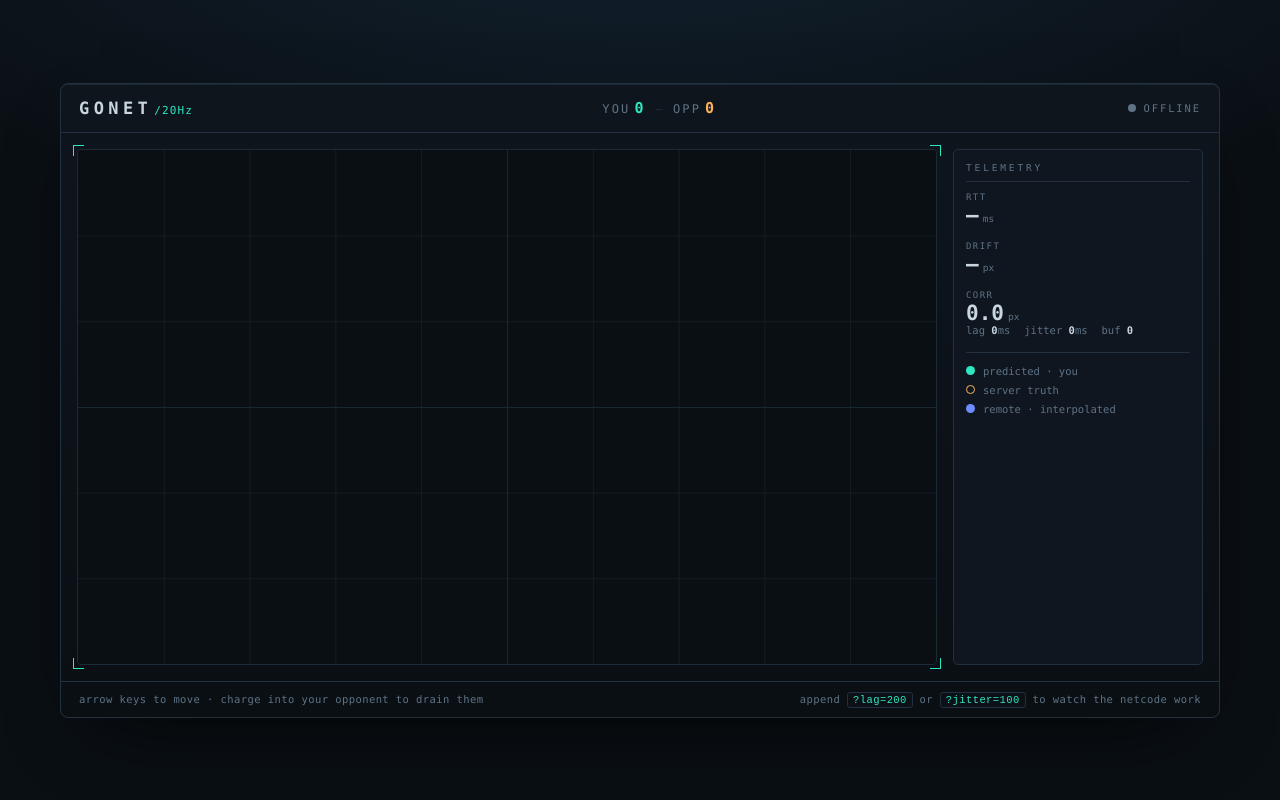
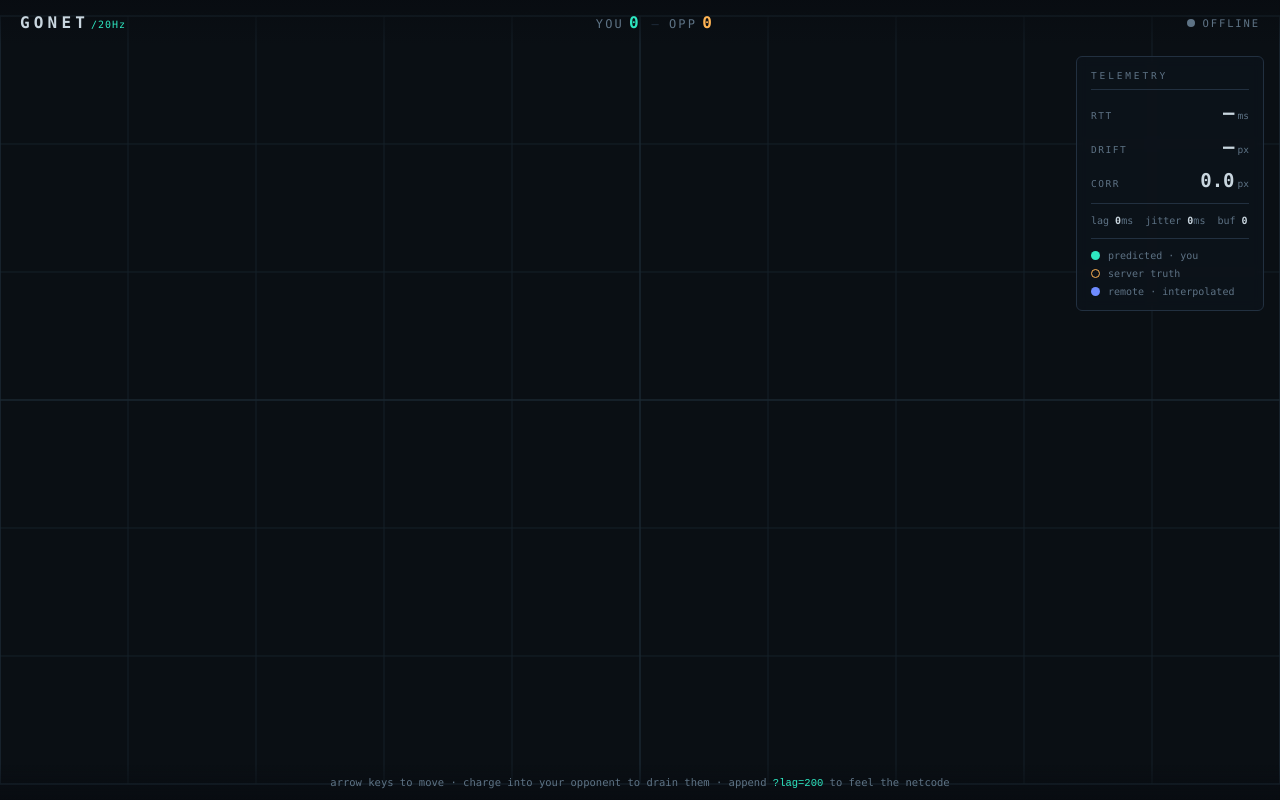
Before and after one commit to Antrikshgwal/Gonet, a plain HTML site: page client/index.html in a window 1280 px wide. Drawn offline with Linux system fonts and the light colour scheme.

Commit message:
Client: UI changes

```diff
--- a/client/index.html
+++ b/client/index.html
@@ -12,120 +12,76 @@
       --mono: ui-monospace, "JetBrains Mono", "SF Mono", "Cascadia Code", Menlo, Consolas, monospace;
     }
     * { box-sizing: border-box; }
-    body {
-      margin: 0; min-height: 100vh; padding: 28px 20px;
-      background: radial-gradient(120% 80% at 50% -15%, #122230 0%, #0A0F14 58%);
-      color: var(--ink); font-family: var(--mono);
-      font-variant-numeric: tabular-nums;
-      display: grid; place-items: center;
-      -webkit-font-smoothing: antialiased;
-    }
-    .instrument {
-      width: 100%; max-width: 1160px;
-      border: 1px solid var(--hair); border-radius: 8px;
-      background: linear-gradient(180deg, #0E151D, #0A0F14);
-      box-shadow: 0 30px 80px -40px #000, inset 0 1px 0 #1b2733;
-    }
+    html, body { height: 100%; margin: 0; overflow: hidden; }
+    body { background: var(--scope); color: var(--ink); font-family: var(--mono); font-variant-numeric: tabular-nums; -webkit-font-smoothing: antialiased; }
+    #game { position: fixed; inset: 0; width: 100%; height: 100%; display: block; background: var(--scope); }
 
-    /* ── header ─────────────────────────────────────────── */
-    .head {
-      display: flex; align-items: center; justify-content: space-between;
-      gap: 16px; flex-wrap: wrap;
-      padding: 14px 18px; border-bottom: 1px solid var(--hair);
-    }
-    .brand { font-size: 17px; font-weight: 700; letter-spacing: .26em; }
-    .brand .unit { color: var(--you); font-weight: 500; font-size: 11px; letter-spacing: .1em; margin-left: 2px; }
+    .hud { position: fixed; z-index: 2; }
+
+    /* top bar */
+    .bar { top: 0; left: 0; right: 0; display: flex; align-items: center; justify-content: space-between;
+      gap: 16px; padding: 13px 20px; background: linear-gradient(180deg, rgba(8,12,17,.82), rgba(8,12,17,0)); }
+    .brand { font-size: 16px; font-weight: 700; letter-spacing: .26em; }
+    .brand a { color: inherit; text-decoration: none; }
+    .brand .unit { color: var(--you); font-weight: 500; font-size: 10px; letter-spacing: .1em; margin-left: 2px; }
     .score { font-size: 12px; letter-spacing: .18em; color: var(--dim); }
-    .score b { font-size: 15px; font-weight: 700; letter-spacing: 0; margin: 0 4px; }
-    .score .sc-you { color: var(--you); }
-    .score .sc-opp { color: var(--srv); }
+    .score b { font-size: 16px; font-weight: 700; letter-spacing: 0; margin: 0 5px; }
+    .score .sc-you { color: var(--you); } .score .sc-opp { color: var(--srv); }
     .score .dash { margin: 0 8px; color: var(--hair); }
     .status { display: flex; align-items: center; gap: 8px; font-size: 10.5px; letter-spacing: .18em; text-transform: uppercase; color: var(--dim); }
     .led { width: 8px; height: 8px; border-radius: 50%; background: var(--dim); }
     .led.on { background: var(--you); animation: pulse 2.2s infinite; }
     @keyframes pulse { 0% { box-shadow: 0 0 0 0 rgba(46,230,192,.45); } 70% { box-shadow: 0 0 0 7px rgba(46,230,192,0); } 100% { box-shadow: 0 0 0 0 rgba(46,230,192,0); } }
-    .status .sep { color: var(--hair); }
 
-    /* ── stage: scope + telemetry ───────────────────────── */
-    .stage { display: grid; grid-template-columns: minmax(0,1fr) 250px; gap: 16px; padding: 16px; }
-    .scope-wrap { position: relative; }
-    canvas {
-      display: block; width: 100%; height: auto; aspect-ratio: 1000 / 600;
-      background: var(--scope); border: 1px solid var(--grid); border-radius: 4px;
-    }
-    .tick { position: absolute; width: 11px; height: 11px; pointer-events: none; }
-    .tick.tl { top: -4px; left: -4px; border-top: 1px solid var(--you); border-left: 1px solid var(--you); }
-    .tick.tr { top: -4px; right: -4px; border-top: 1px solid var(--you); border-right: 1px solid var(--you); }
-    .tick.bl { bottom: -4px; left: -4px; border-bottom: 1px solid var(--you); border-left: 1px solid var(--you); }
-    .tick.br { bottom: -4px; right: -4px; border-bottom: 1px solid var(--you); border-right: 1px solid var(--you); }
-    .overlay {
-      position: absolute; inset: 1px; display: grid; place-content: center; gap: 6px; text-align: center;
-      background: rgba(10,15,20,.62); border-radius: 4px;
-    }
+    /* telemetry card */
+    .panel { top: 56px; right: 16px; width: 188px; padding: 13px 14px;
+      background: rgba(13,20,28,.72); backdrop-filter: blur(6px);
+      border: 1px solid var(--hair); border-radius: 6px; }
+    .panel-h { font-size: 9.5px; letter-spacing: .3em; color: var(--dim); padding-bottom: 8px; margin-bottom: 11px; border-bottom: 1px solid var(--hair); }
+    .readouts { display: flex; flex-direction: column; gap: 12px; }
+    .cell { display: flex; align-items: baseline; justify-content: space-between; }
+    .cell .k { font-size: 9.5px; letter-spacing: .16em; color: var(--dim); }
+    .cell .v i { font-style: normal; font-size: 19px; font-weight: 600; color: var(--ink); }
+    .cell .v em { font-style: normal; font-size: 9.5px; color: var(--dim); margin-left: 3px; }
+    .chan { margin-top: 12px; padding-top: 11px; border-top: 1px solid var(--hair); display: flex; flex-wrap: wrap; gap: 5px 12px; font-size: 10px; color: var(--dim); }
+    .chan b { color: var(--ink); }
+    .legend { margin-top: 12px; padding-top: 11px; border-top: 1px solid var(--hair); display: flex; flex-direction: column; gap: 7px; }
+    .lg { display: flex; align-items: center; gap: 8px; font-size: 10px; color: var(--dim); }
+    .sw { width: 9px; height: 9px; border-radius: 50%; }
+    .sw.you { background: var(--you); } .sw.srv { background: transparent; border: 1.5px solid var(--srv); } .sw.rem { background: var(--rem); }
+
+    /* footer hint */
+    .foot { bottom: 0; left: 0; right: 0; text-align: center; padding: 11px; font-size: 10.5px; color: var(--dim);
+      background: linear-gradient(0deg, rgba(8,12,17,.82), rgba(8,12,17,0)); }
+    .foot code { color: var(--you); }
+
+    /* respawn overlay */
+    .overlay { position: fixed; inset: 0; z-index: 3; display: grid; place-content: center; gap: 6px; text-align: center; background: rgba(10,15,20,.45); }
     .overlay[hidden] { display: none; }
-    .overlay .ok { font-size: 13px; letter-spacing: .35em; color: var(--srv); }
+    .overlay .ok { font-size: 14px; letter-spacing: .35em; color: var(--srv); }
     .overlay .ov { font-size: 11px; letter-spacing: .12em; color: var(--dim); }
 
-    /* ── telemetry panel ────────────────────────────────── */
-    .panel { border: 1px solid var(--hair); border-radius: 5px; background: var(--panel); padding: 12px; }
-    .panel-h { font-size: 9.5px; letter-spacing: .3em; color: var(--dim); padding-bottom: 8px; margin-bottom: 10px; border-bottom: 1px solid var(--hair); }
-    .panel-h + .panel-h { margin-top: 16px; }
-    .readouts { display: grid; grid-template-columns: 1fr; gap: 15px; }
-    .cell { display: flex; flex-direction: column; gap: 3px; }
-    .cell .k { font-size: 9px; letter-spacing: .16em; color: var(--dim); }
-    .cell .v { display: flex; align-items: baseline; gap: 4px; }
-    .cell .v i { font-style: normal; font-size: 21px; font-weight: 600; line-height: 1; color: var(--ink); }
-    .cell .v em { font-style: normal; font-size: 9.5px; color: var(--dim); }
-    .chan { display: flex; flex-wrap: wrap; gap: 6px 14px; font-size: 10.5px; color: var(--dim); }
-    .chan b { color: var(--ink); font-weight: 600; }
-    .legend { display: flex; flex-direction: column; gap: 7px; margin-top: 16px; padding-top: 12px; border-top: 1px solid var(--hair); }
-    .lg { display: flex; align-items: center; gap: 8px; font-size: 10.5px; color: var(--dim); }
-    .sw { width: 9px; height: 9px; border-radius: 50%; }
-    .sw.you { background: var(--you); }
-    .sw.srv { background: transparent; border: 1.5px solid var(--srv); }
-    .sw.rem { background: var(--rem); }
-
-    /* ── footer ─────────────────────────────────────────── */
-    .foot { display: flex; align-items: center; justify-content: space-between; gap: 12px; flex-wrap: wrap;
-      padding: 11px 18px; border-top: 1px solid var(--hair); font-size: 10.5px; color: var(--dim); letter-spacing: .04em; }
-    .foot code { color: var(--you); background: #0c1118; border: 1px solid var(--hair); border-radius: 3px; padding: 1px 5px; }
-
     :focus-visible { outline: 2px solid var(--you); outline-offset: 2px; }
-
-    @media (max-width: 760px) {
-      .stage { grid-template-columns: 1fr; }
-      .readouts { grid-template-columns: repeat(3, 1fr); }
-      .legend { flex-direction: row; flex-wrap: wrap; gap: 6px 16px; }
-    }
+    @media (max-width: 620px) { .panel { width: 162px; top: 52px; right: 10px; } .score { display: none; } }
     @media (prefers-reduced-motion: reduce) { .led.on { animation: none; } }
   </style>
 </head>
 <body>
-  <div class="instrument">
-    <header class="head">
-      <div class="brand">GONET<span class="unit">/20Hz</span></div>
+  <canvas id="game"></canvas>
+
+  <header class="hud bar">
+    <div class="brand"><a href="/">GONET</a><span class="unit">/20Hz</span></div>
     <div class="score">YOU<b class="sc-you" id="sc-you">0</b><span class="dash">—</span>OPP<b class="sc-opp" id="sc-opp">0</b></div>
     <div class="status"><span class="led" id="led"></span><span id="conn">connecting</span></div>
   </header>
 
-    <main class="stage">
-      <div class="scope-wrap">
-        <span class="tick tl"></span><span class="tick tr"></span><span class="tick bl"></span><span class="tick br"></span>
-        <canvas id="game" width="1000" height="600"></canvas>
-        <div class="overlay" id="overlay" hidden>
-          <div class="ok">SIGNAL LOST</div>
-          <div class="ov" id="overlay-sub">reacquiring</div>
-        </div>
-      </div>
-
-      <aside class="panel">
+  <aside class="hud panel">
     <div class="panel-h">TELEMETRY</div>
     <div class="readouts">
       <div class="cell"><span class="k">RTT</span><span class="v"><i id="t-rtt">—</i><em>ms</em></span></div>
       <div class="cell"><span class="k">DRIFT</span><span class="v"><i id="t-drift">—</i><em>px</em></span></div>
       <div class="cell"><span class="k">CORR</span><span class="v"><i id="t-corr">—</i><em>px</em></span></div>
     </div>
-        <div class="panel-h" id="chan-h" hidden>CHANNEL</div>
     <div class="chan" id="chan" hidden><span>lag <b id="c-lag">0</b>ms</span><span>jitter <b id="c-jit">0</b>ms</span><span>buf <b id="c-buf">0</b></span></div>
     <div class="legend">
       <span class="lg"><i class="sw you"></i>predicted · you</span>
@@ -133,12 +89,12 @@
       <span class="lg"><i class="sw rem"></i>remote · interpolated</span>
     </div>
   </aside>
-    </main>
 
-    <footer class="foot">
-      <span>arrow keys to move · charge into your opponent to drain them</span>
-      <span>append <code>?lag=200</code> or <code>?jitter=100</code> to watch the netcode work</span>
-    </footer>
+  <div class="hud foot">arrow keys to move · charge into your opponent to drain them · append <code>?lag=200</code> to feel the netcode</div>
+
+  <div class="overlay" id="overlay" hidden>
+    <div class="ok">SIGNAL LOST</div>
+    <div class="ov" id="overlay-sub">reacquiring</div>
   </div>
 
   <script type="module">
@@ -159,7 +115,16 @@
 
     const canvas = document.getElementById("game");
     const ctx = canvas.getContext("2d");
-    const W = canvas.width, H = canvas.height;
+    let SCALE = 1; // world px -> screen px, set each frame to fit the viewport
+
+    function resize() {
+      const dpr = Math.min(window.devicePixelRatio || 1, 2);
+      canvas.width = Math.round(canvas.clientWidth * dpr);
+      canvas.height = Math.round(canvas.clientHeight * dpr);
+    }
+    window.addEventListener("resize", resize);
+    resize();
+
     const $ = (id) => document.getElementById(id);
     const ui = {
       scYou: $("sc-you"), scOpp: $("sc-opp"), conn: $("conn"), led: $("led"),
@@ -168,7 +133,7 @@
     };
     $("c-lag").textContent = LAG_MS;
     $("c-jit").textContent = JITTER_MS;
-    if (LAG_MS || JITTER_MS) { $("chan").hidden = false; $("chan-h").hidden = false; }
+    if (LAG_MS || JITTER_MS) { $("chan").hidden = false; }
 
     let myId = null;            // our own player id, learned from the welcome message
     let localState = null;      // predicted position of our player
@@ -282,30 +247,34 @@
     }
 
     function signal(x, y, r, color) {
-      ctx.save();
-      ctx.shadowColor = color; ctx.shadowBlur = 10;
-      ctx.beginPath(); ctx.arc(x, y, r, 0, Math.PI * 2);
-      ctx.fillStyle = color; ctx.fill();
-      ctx.restore();
+      ctx.save(); ctx.shadowColor = color; ctx.shadowBlur = 10;
+      ctx.beginPath(); ctx.arc(x, y, r, 0, Math.PI * 2); ctx.fillStyle = color; ctx.fill(); ctx.restore();
     }
     function ring(x, y, r, color) {
-      ctx.beginPath(); ctx.arc(x, y, r, 0, Math.PI * 2);
-      ctx.lineWidth = 1.5; ctx.strokeStyle = color; ctx.stroke();
+      ctx.beginPath(); ctx.arc(x, y, r, 0, Math.PI * 2); ctx.lineWidth = 1.5 / SCALE; ctx.strokeStyle = color; ctx.stroke();
     }
 
     function graticule() {
-      ctx.fillStyle = COL.scope; ctx.fillRect(0, 0, W, H);
-      ctx.lineWidth = 1; ctx.strokeStyle = COL.grid; ctx.beginPath();
-      for (let x = 100; x < W; x += 100) { ctx.moveTo(x + 0.5, 0); ctx.lineTo(x + 0.5, H); }
-      for (let y = 100; y < H; y += 100) { ctx.moveTo(0, y + 0.5); ctx.lineTo(W, y + 0.5); }
+      ctx.lineWidth = 1 / SCALE; ctx.strokeStyle = COL.grid; ctx.beginPath();
+      for (let x = 100; x < ARENA_W; x += 100) { ctx.moveTo(x, 0); ctx.lineTo(x, ARENA_H); }
+      for (let y = 100; y < ARENA_H; y += 100) { ctx.moveTo(0, y); ctx.lineTo(ARENA_W, y); }
       ctx.stroke();
       ctx.strokeStyle = COL.gridMaj; ctx.beginPath();
-      ctx.moveTo(W / 2 + 0.5, 0); ctx.lineTo(W / 2 + 0.5, H);
-      ctx.moveTo(0, H / 2 + 0.5); ctx.lineTo(W, H / 2 + 0.5);
+      ctx.moveTo(ARENA_W / 2, 0); ctx.lineTo(ARENA_W / 2, ARENA_H);
+      ctx.moveTo(0, ARENA_H / 2); ctx.lineTo(ARENA_W, ARENA_H / 2);
       ctx.stroke();
+      ctx.strokeStyle = COL.gridMaj; ctx.lineWidth = 1.5 / SCALE; ctx.strokeRect(0, 0, ARENA_W, ARENA_H);
     }
 
     function draw() {
+      const cw = canvas.width, ch = canvas.height;
+      SCALE = Math.min(cw / ARENA_W, ch / ARENA_H);
+      const ox = (cw - ARENA_W * SCALE) / 2, oy = (ch - ARENA_H * SCALE) / 2;
+
+      ctx.setTransform(1, 0, 0, 1, 0, 0);
+      ctx.fillStyle = COL.scope; ctx.fillRect(0, 0, cw, ch);
+      ctx.setTransform(SCALE, 0, 0, SCALE, ox, oy); // enter world space
+
       graticule();
       const renderTime = performance.now() - INTERP_DELAY;
 
@@ -313,7 +282,7 @@
       for (const id in world) {
         if (id === myId) continue;
         const p = world[id];
-        if (!p.r) continue; // dead / respawning
+        if (!p.r) continue;
         const buf = history[id];
         if (!buf || buf.length === 0) continue;
         bufDepth = buf.length;
@@ -327,17 +296,18 @@
         if (localState) {
           const d = Math.hypot(localState.x - me.x, localState.y - me.y);
           drift = d.toFixed(1);
-          if (d > 1.2) { // the error vector — prediction drift, drawn as a measured trace
+          if (d > 1.2) {
             ctx.save();
-            ctx.strokeStyle = COL.dim; ctx.lineWidth = 1; ctx.setLineDash([4, 4]);
+            ctx.strokeStyle = COL.dim; ctx.lineWidth = 1 / SCALE; ctx.setLineDash([4 / SCALE, 4 / SCALE]);
             ctx.beginPath(); ctx.moveTo(localState.x, localState.y); ctx.lineTo(me.x, me.y); ctx.stroke();
             ctx.restore();
           }
         }
-        ring(me.x, me.y, me.r, COL.srv);                              // server truth (ghost)
-        if (localState) signal(localState.x, localState.y, me.r, COL.you); // predicted (you)
+        ring(me.x, me.y, me.r, COL.srv);
+        if (localState) signal(localState.x, localState.y, me.r, COL.you);
       }
 
+      ctx.setTransform(1, 0, 0, 1, 0, 0); // back to screen space for any future overlays
       updateUI(me, drift, bufDepth);
       requestAnimationFrame(draw);
     }
```
Also changed, not shown: site/index.html (added, +139 -0 lines), 1 other file. Lines whose indentation alone changed are shown as unchanged.
